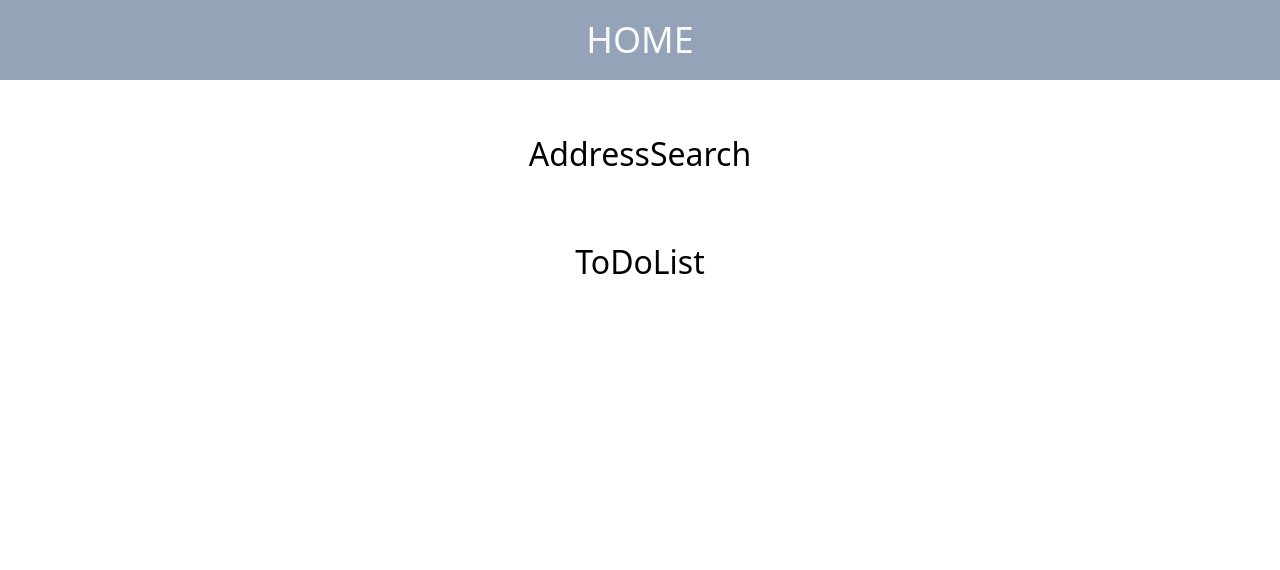
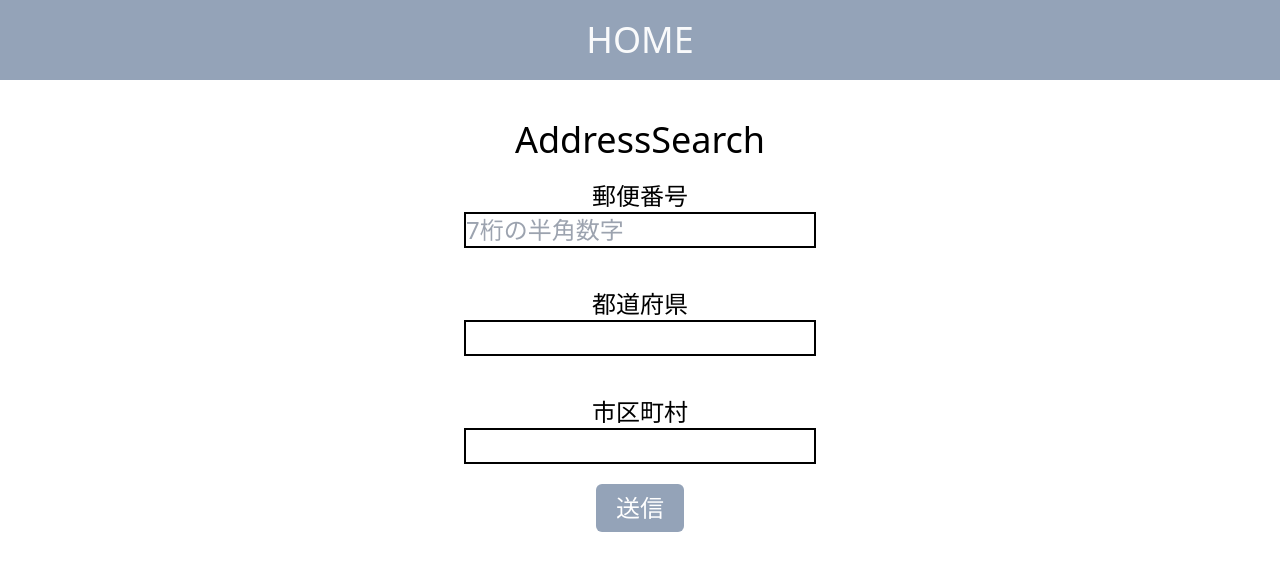
Before and after one commit to pj100-team/react-v3, a React (Create React App) app: page /AddressSearch in a window 1280 px wide. Shown: the top 570 px of the page. Built offline with nearby package versions, Linux system fonts and the light colour scheme.

Commit message:
ルーティングの処理

```diff
--- a/package.json
+++ b/package.json
@@ -13,6 +13,7 @@
     "react": "^18.2.0",
     "react-dom": "^18.2.0",
     "react-hook-form": "^7.48.2",
+    "react-router-dom": "^6.21.0",
     "react-scripts": "5.0.1",
     "styled-components": "^6.1.1",
     "typescript": "^4.9.5",
--- a/src/App.tsx
+++ b/src/App.tsx
@@ -1,6 +1,11 @@
 import styled from "styled-components";
 import "./App.css";
 import Button from "./components/Button";
+import AddressSearch from "./route/practice4";
+import { Routes, Route } from "react-router-dom";
+import ToDoList from "./route/practice5";
+import { useNavigate } from 'react-router-dom';
+
 const Styleddiv = styled.div`
   display: flex;
   flex-direction: column;
@@ -8,20 +13,30 @@ const Styleddiv = styled.div`
   justify-content: center;
 `;
 const Container = styled.div`
-display: flex;
+  display: flex;
   justify-content: center;
-  align-items: center;  `;
+  align-items: center;
+`;
 
 function App() {
+  const navigate = useNavigate();
   return (
     <>
       <header className="bg-[#94A3B8] text-center p-[20px] text-4xl text-[#F9FAFB]">
         HOME
       </header>
-      <Container/>
+      <Container />
       <Styleddiv>
-      <Button text="AddressSearch"/>
-      <Button text="ToDoList"/>
+        <Routes>
+          <Route path="" element={<Button href="/AddressSearch"text="AddressSearch" />} />
+        </Routes>
+        <Routes>
+          <Route path="" element={<Button href="/TodoList" text="ToDoList" />} />
+        </Routes>
+        <Routes>
+          <Route path="/AddressSearch" element={<AddressSearch />} />
+          <Route path="/TodoList" element={<ToDoList />} />
+        </Routes>
       </Styleddiv>
       <Container />
     </>
--- a/src/addressSearch.tsx
+++ b/src/addressSearch.tsx
@@ -1,4 +1,4 @@
-import AddressSearch from "./templates/practice4";
+import AddressSearch from "./route/practice4";
 function App() {
   return (
     <>
--- a/src/components/Button.tsx
+++ b/src/components/Button.tsx
@@ -1,13 +1,18 @@
 import styled from "styled-components";
+import { useNavigate } from "react-router-dom";
 
 interface Props {
+    href: string;
   text: string;
 }
 const StyledButton = styled.button`
   text-align: center;
-  padding: 30px ;
+  padding: 30px;
   font-size: 32px;
 `;
 
-const Button = ({ text }: Props) => <StyledButton>{text}</StyledButton>;
+const Button = ({ href, text }: Props) => {
+  const navigate = useNavigate();
+  return <StyledButton onClick={() => navigate(href)}>{text}</StyledButton>;
+};
 export default Button;
--- a/src/index.tsx
+++ b/src/index.tsx
@@ -1,12 +1,15 @@
 import React from "react";
 import ReactDOM from "react-dom/client";
 import App from "./App";
+import { BrowserRouter } from 'react-router-dom'
 
 const root = ReactDOM.createRoot(
 	document.getElementById("root") as HTMLElement
 );
 root.render(
+	<BrowserRouter>
 	<React.StrictMode>
 		<App />
 	</React.StrictMode>
+	</BrowserRouter>
 );
--- a/src/todoList.tsx
+++ b/src/todoList.tsx
@@ -1,4 +1,4 @@
-import ToDoList from "./templates/practice5";
+import ToDoList from "./route/practice5";
 
 function App() {
   return (
```
Also changed, not shown: src/route/practice4.tsx (renamed from src/templates/practice4.tsx), src/route/practice5.tsx (renamed from src/templates/practice5.tsx), 1 other file (tests, documents, lock files or other folders). Lines whose indentation alone changed are shown as unchanged.
